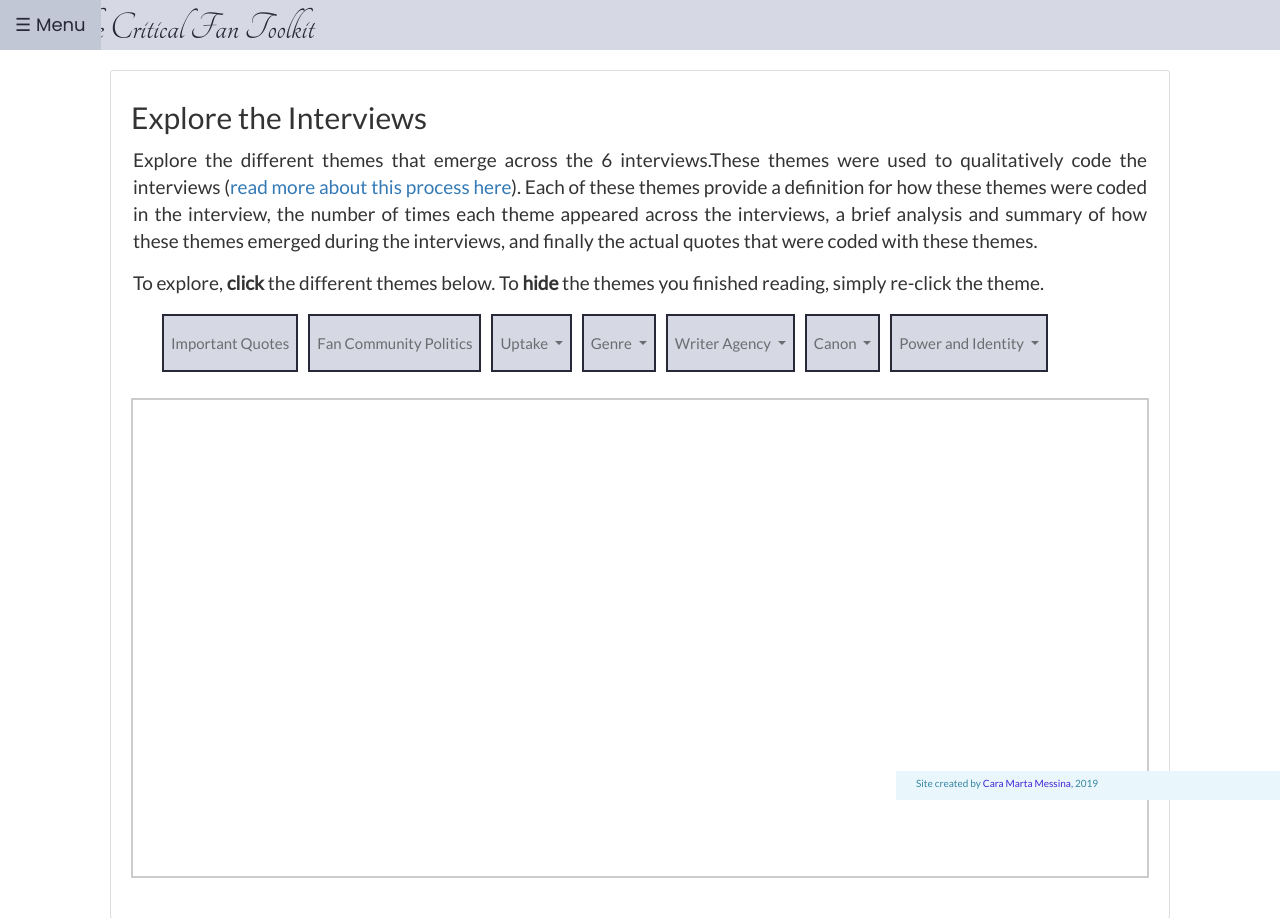
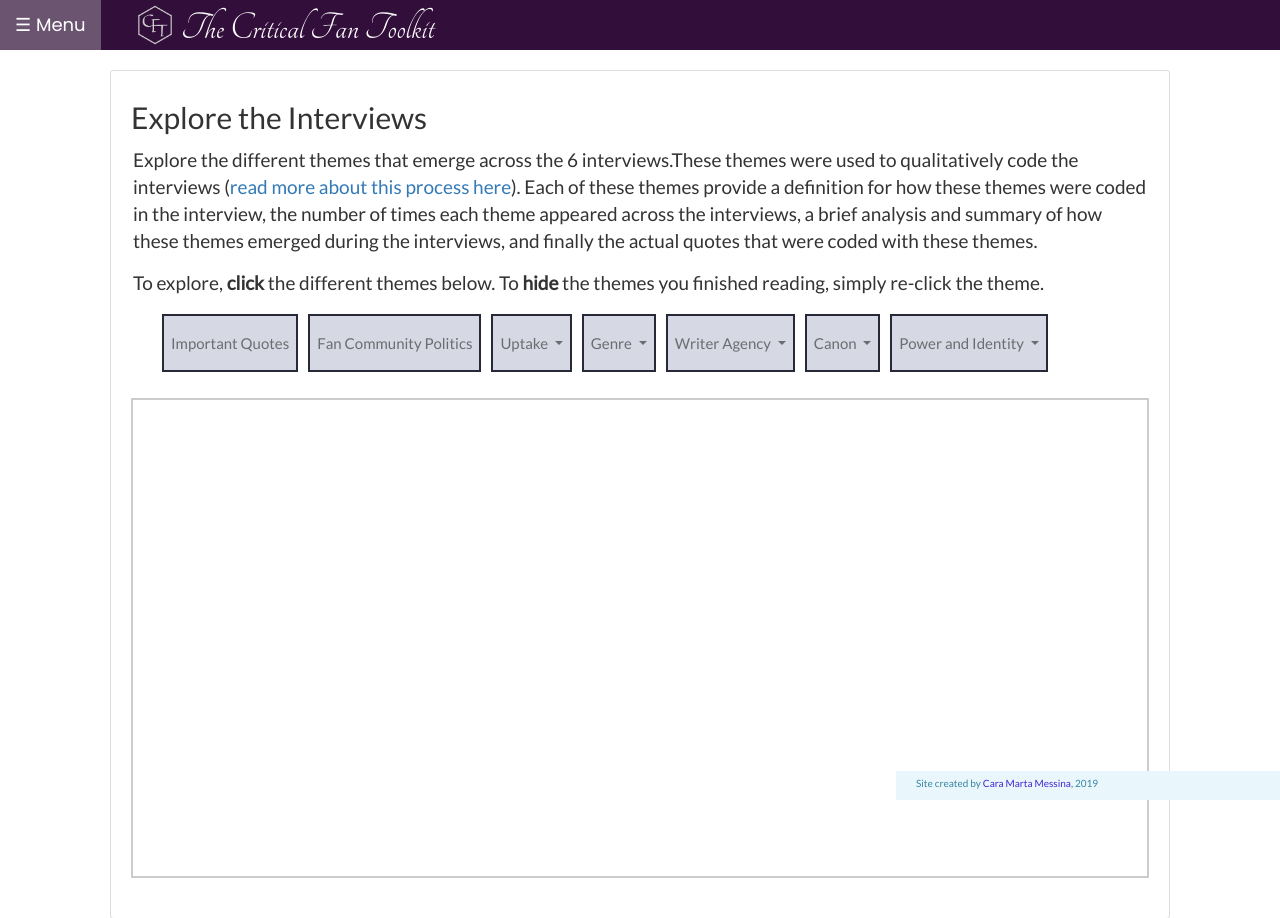
Before and after one commit to caramessina/cft-website-update, a Flask app: page /interviews/search in a window 1280 px wide. Shown: the top 918 px of the page. Run offline with Flask 2, Linux system fonts and the light colour scheme; some libraries are stand-ins or nearby versions.

Commit message:
updating the interview search

```diff
--- a/CFT/static/css/main.css
+++ b/CFT/static/css/main.css
@@ -2,7 +2,8 @@
 Important colors:
   MAIN COLOR (Lavender): #d6d9e3
   HOVER MAIN COLOR (darker lavender): #C2C7D6
-  DARK PURPLE (for font): #272838
+  TOP NAV: #320e3a (dark purple)
+  TOP NAV HOVER: #6b5470 (ligher purple)
   LIGHT BLUE (for hovers and accents): #C8D9E5
   LIGHT LIGHT LAVENDER: #E7E9EF (very light lavender for interview grid)
   GREEN: #57A773
@@ -134,7 +135,7 @@
 /* TOP NAV */
   .topnav {
     overflow: hidden;
-    background-color:#d6d9e3;
+    background-color:#320e3a;
     width: 100%;
     height:50px;
     position: fixed;
@@ -142,9 +143,9 @@
   }
 
   a.header {
-    color: #272838;
+    color: white;
     font-size: 40px;
-    margin-left: auto;
+    margin-left: 120px;
     padding: 12px 15px;
     text-align: center;
     text-decoration: none;
@@ -152,7 +153,7 @@
   }
 
   .topnav>div>a.header:hover {
-    background-color: #C2C7D6;
+    background-color: #6b5470;
     text-decoration: none;
   }
 
@@ -183,8 +184,8 @@
   .openbtn {
   font-size: 18px;
   cursor: pointer;
-  background-color: #d6d9e3;
-  color: #272838;
+  background-color: #320e3a;
+  color: white;
   padding: 12px 15px;
   border: none;
   font-family: "Poppins";
@@ -193,7 +194,9 @@
 }
 
   .openbtn:hover{
-  background-color: #C2C7D6;
+  background-color: #6b5470;
+  text-decoration: none;
+  border: none;
 }
 
 
@@ -240,7 +243,6 @@
     margin: 2px 2px;
     cursor: pointer;
     }
-
 
 
   .button:hover, .button-interview-search:hover {
@@ -547,10 +549,15 @@
 .interview-search-analysis {
   height:390px;
   width:50%;
-    background: #E7E9EF ;
+  background: #E7E9EF ;
   overflow:auto;
   float:left;
+  border: 1px solid #ccc;
   padding:5px 30px 5px 10px;
+}
+
+.interview-search-analysis>ul>li, p {
+  text-align: left;
 }
 
 .content-section {
@@ -558,6 +565,7 @@
   padding: 10px 20px;
   border: 1px solid #dddddd;
   border-radius: 3px;
+  text-align: left;
   margin-bottom: 20px;
 }
 
--- a/CFT/templates/includes/interview_searches/__canon.html
+++ b/CFT/templates/includes/interview_searches/__canon.html
@@ -4,7 +4,7 @@
 <h3>Description</h3>
 <p><strong>Definition:</strong> These codes examine how fan interviewees’ respond to or analyze the canonical material — <em>The Legend of Korra</em> or <em>Game of Thrones</em>. These codes include complimenting, relating to, or critiquing the canon.</p>
 <p><strong>Number of Codes:</strong> 77</p>
-<p><strong>Analysis:</strong> </p>
+<p><strong>Analysis:</strong> Select different forms of canon reactions for specific analyses.</p>
 </div>
 
 <div class="interview-search-analysis">
--- a/CFT/templates/includes/interview_searches/__genre.html
+++ b/CFT/templates/includes/interview_searches/__genre.html
@@ -4,7 +4,7 @@
   <h3>Description</h3>
   <p><strong>Definition:</strong> These codes examine different fanfic genres and define basic conventions of these genres based on the fan interviewees’ responses. Rhetorical Genre Studies defines genre as a social actions that are recurring and re-acted in particular communities; engaging in a genre means taking into account the conventions of that genre, the ideologies embedded within those conventions, who has say over these conventions, and how engaging in these genres help community formation. These codes include angst, fluff, fix-it fics, and more.</p>
   <p><strong>Number of Codes:</strong> 72</p>
-  <p><strong>Analysis:</strong> </p>
+  <p><strong>Analysis:</strong> Select different genres for specific analyses.</p>
   </div>
 
   <div class="interview-search-analysis">
--- a/CFT/templates/includes/interview_searches/__important_quotes.html
+++ b/CFT/templates/includes/interview_searches/__important_quotes.html
@@ -4,7 +4,6 @@
     <h3>Description</h3>
     <p><strong>Definition:</strong> An interesting quote from the fan interviewee that are particularly important.</p>
     <p><strong>Number of Codes:</strong> 62</p>
-    <p><strong>Analysis:</strong> </p>
     </div>
 
 <div class="interview-search-analysis">
--- a/CFT/templates/includes/interview_searches/__uptake.html
+++ b/CFT/templates/includes/interview_searches/__uptake.html
@@ -4,7 +4,7 @@
   <h3>Description</h3>
   <p><strong>Definition:</strong>  These codes demonstrate different fanfic uptakes and define basic conventions of these genres based on the fan interviewees’ responses. Uptakes are the ways in which a writer responds to one genre by engaging in another genre, following particular conventions or expectations for how to engage with the second genre. In terms of fan uptakes, these may be fanfics or fan art that respond to the original source material but follow genre expectations in the fan community. These codes include critical uptakes, canon-complicit uptakes, canon-resistant uptakes, and more.</p>
   <p><strong>Number of Codes:</strong> 125</p>
-  <p><strong>Analysis:</strong> </p>
+  <p><strong>Analysis:</strong> Select different uptake categories for specific analyses.</p>
 </div>
 
 <div class="interview-search-analysis">
--- a/CFT/templates/includes/interview_searches/__writing_agency.html
+++ b/CFT/templates/includes/interview_searches/__writing_agency.html
@@ -5,7 +5,7 @@
 <p><strong>Definition:</strong> These codes examine the fan interviewees’ agency in their genre practices and uptakes. These codes include writing practices such as drafting, audience awareness, motivation, research, and more.
 </p>
 <p><strong>Number of Codes:</strong> 204</p>
-<p><strong>Analysis:</strong> </p>
+<p><strong>Analysis:</strong>  Select different stages in the writing process for specific analyses.</p>
 </div>
 
 <div class="interview-search-analysis">
```
